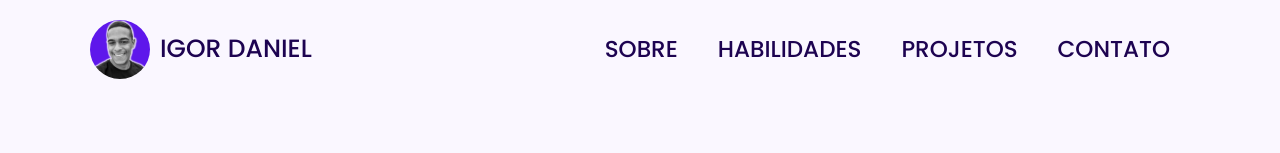
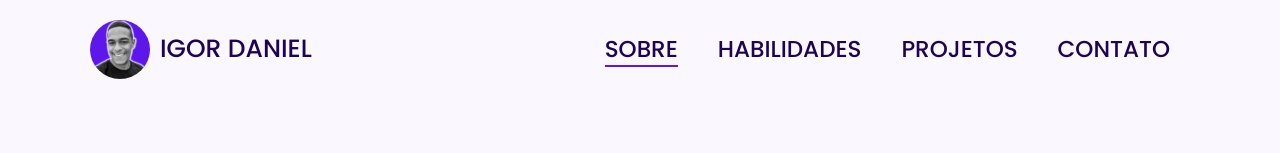
Before and after one commit to igor-daniel/portifolio, a React (Create React App) app: page / in a window 1280 px wide. In both pictures the pointer is over the link "SOBRE". Shown: the top 153 px of the page. Built offline with nearby package versions, Linux system fonts and the light colour scheme.

Commit message:
efeito hover adicionado

```diff
--- a/src/components/Header/header.css
+++ b/src/components/Header/header.css
@@ -36,12 +36,12 @@ header {
   font-weight: 500;
 }
 
-.hamburguer {
+/* .hamburguer {
   display: flex;
   justify-content: center;
   align-items: center;
   margin-right: 80px;
-}
+} */
 
 .menu {
   display: flex;
@@ -59,9 +59,18 @@ header {
   font-size: 23px;
 }
 
+
+
 .menu a {
   color: #1d0351;
   text-transform: uppercase;
+  transition: 100ms linear;
+  /* transition: cubic-bezier(0.075, 0.82, 0.165, 1); */
+
+}
+
+.menu a:hover {
+  border-bottom: 2px solid #5f15ed;
 }
 
 /*
--- a/src/components/Projetos/projetos.css
+++ b/src/components/Projetos/projetos.css
@@ -40,6 +40,11 @@
   height: 40px;
   margin-top: 20px;
   border: solid 2px #5e17eb;
+  transition: 500ms linear;
+}
+
+.botao-card:hover {
+  border: solid 4px #5e17eb;
 }
 
 .botao-card .txt {
```
